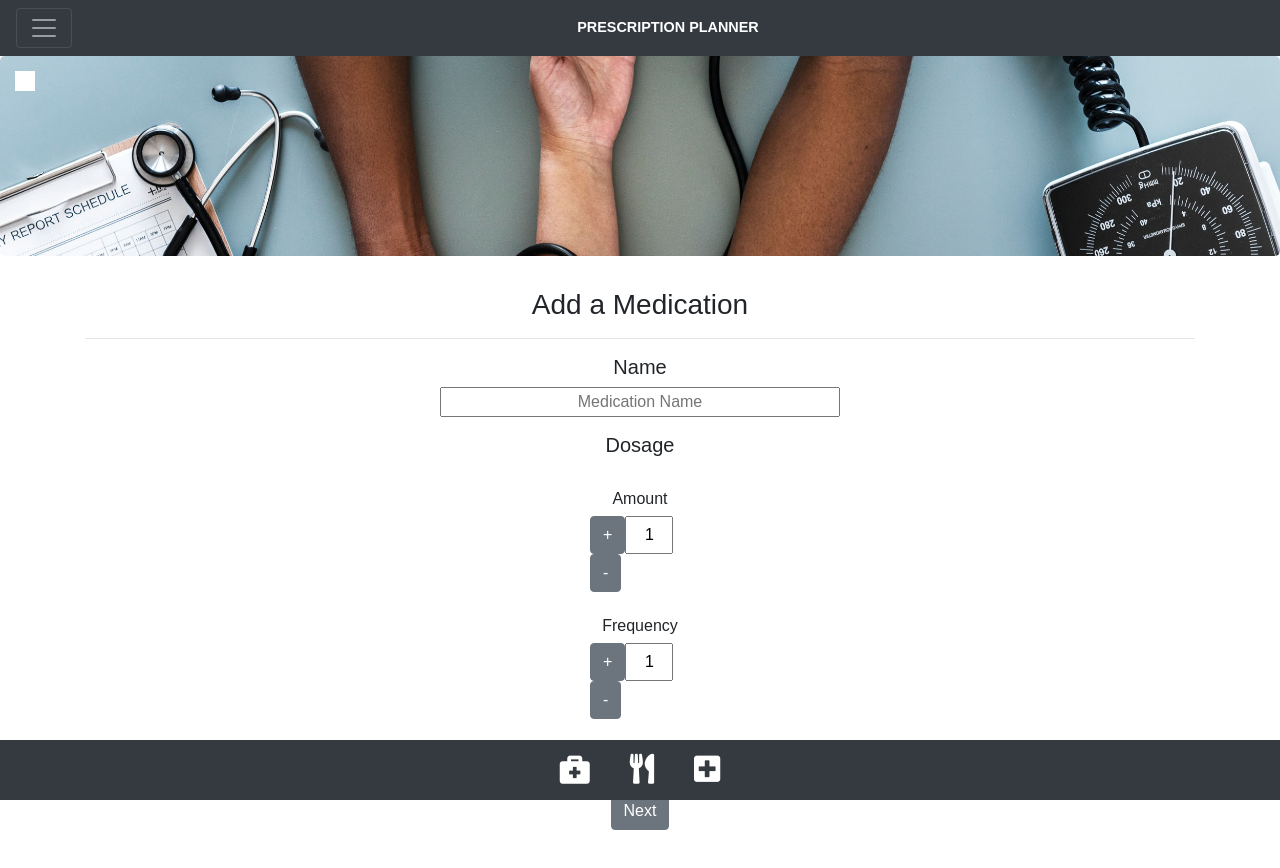
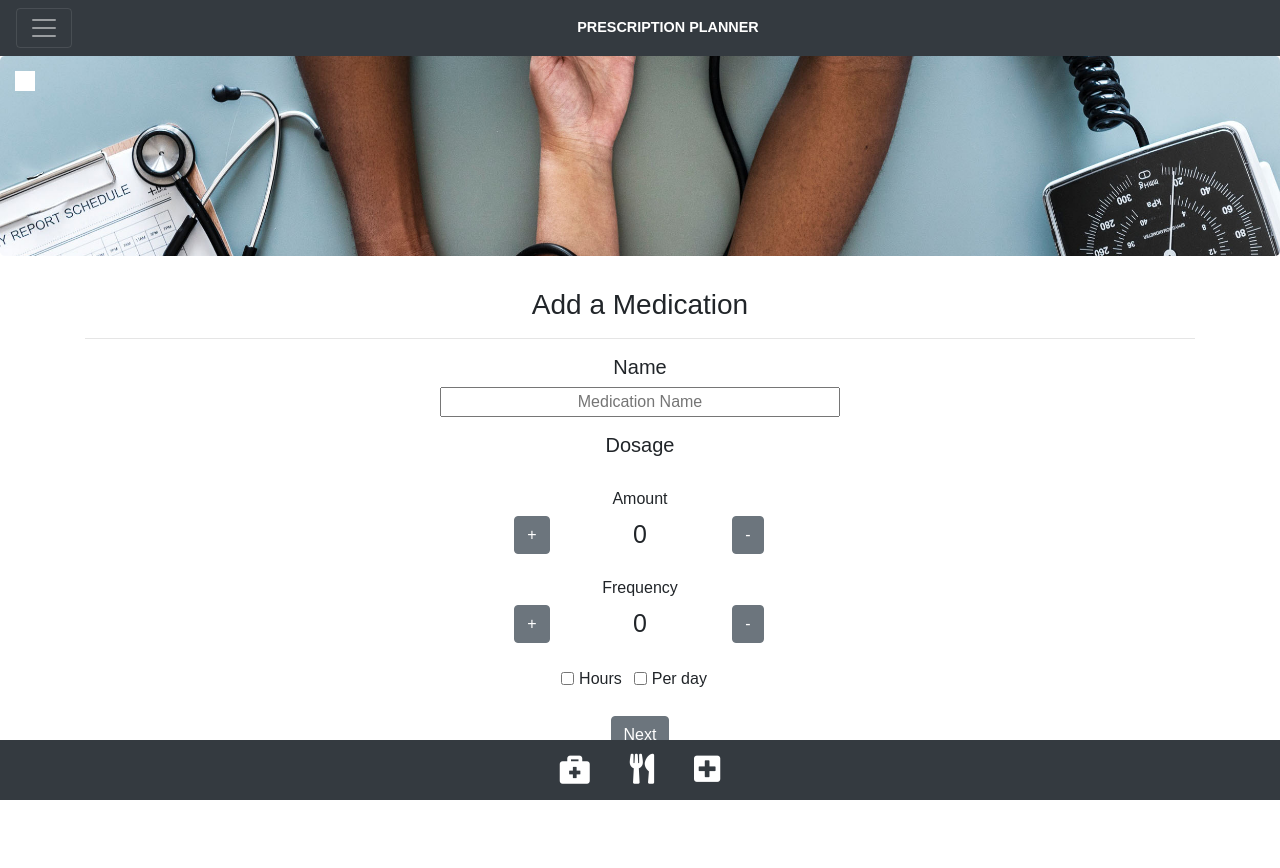
Before and after one commit to dhrandy/team-merge-p3, a React (Create React App) app in the folder client/: page /prescription in a window 1280 px wide. Shown: the top 868 px of the page. Built offline with nearby package versions, Linux system fonts and the light colour scheme.

Commit message:
fixed counter component

```diff
--- a/client/src/components/Counter/Counter.js
+++ b/client/src/components/Counter/Counter.js
@@ -3,34 +3,58 @@ import './counter.css'
 
 
 class Counter extends Component {
-  state= {count:0}
+  constructor(props) {
+    super(props);
+    this.state= {
+      clicks: 0,
+      show:true
+    };
+  }
 
-  increment = e => this.setState ({
-    count: this.state.count +1
-  })
+  increment = () => {
+    this.setState({ clicks: this.state.clicks +1});
+  }
 
-  decrement = e =>
-  this.setState({ count: this.state.count -1})
+  decrement = () => {
+    this.setState({clicks: this.state.clicks -1});
+  }
+
+  toggleClick = () => {
+    this.setState({ show: !this.state.show});
+  }
 
 
-  render = () =>
-  <div>
-    <div class="input-group">
-      <span class="input-group-btn">
-        <button onClick={this.increment} type="button" class="btn btn-secondary btn-number" data-type="minus" data-field="">
-        +
-        </button>
-      </span>
+  render () {
+    return (
+  <div className="container">
+    <div className="row input-group">
 
-      <input type="text" id="quantity" name="quantity" size="2" value="1" min="1" max="100" />
+      <div className='col-md'>
+        <span className="input-group-btn">
+          <button onClick={this.increment} type="button" className="btn btn-secondary btn-number" data-type="minus" data-field="">
+          +
+          </button>
+        </span>
+      </div>
 
-      <span class="input-group-btn">
-        <button onClick={this.decrement} type="button" class= "btn btn-secondary btn-number" data-type="plus" data-field="">
+      <div className='col-md'>
+          { this.state.show ? <span id="number">{ this.state.clicks }</span> : '' }
+      {/* <input type="text" id="quantity" name="quantity" size="2" value="1" min="1" max="100"  /> */}
+      </div>
+
+      <div className='col-md'>
+      <span className="input-group-btn">
+        <button onClick={this.decrement} type="button" className= "btn btn-secondary btn-number" data-type="plus" data-field="">
         -
         </button>
       </span>
+      </div>
+
     </div>
   </div>
+  )
+  }
+
 }
 
 export default Counter
--- a/client/src/components/Counter/counter.css
+++ b/client/src/components/Counter/counter.css
@@ -1,6 +1,10 @@
 
 .input-group {
   text-align: center;
-  width: 100px;
+  width: 30%;
   margin: auto;
 }
+
+#number {
+  font-size: 25px;
+}
```
